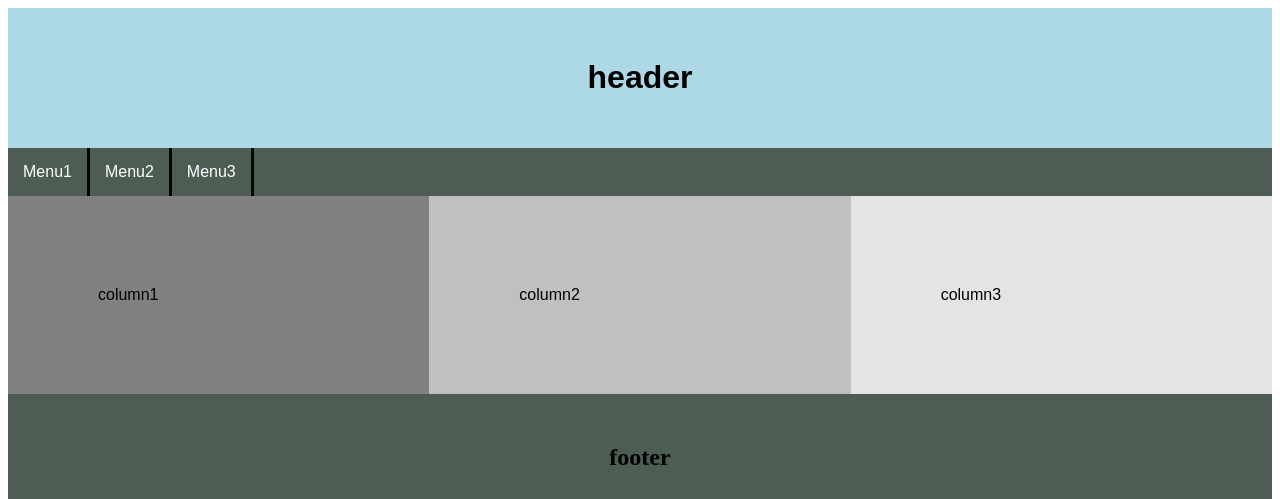
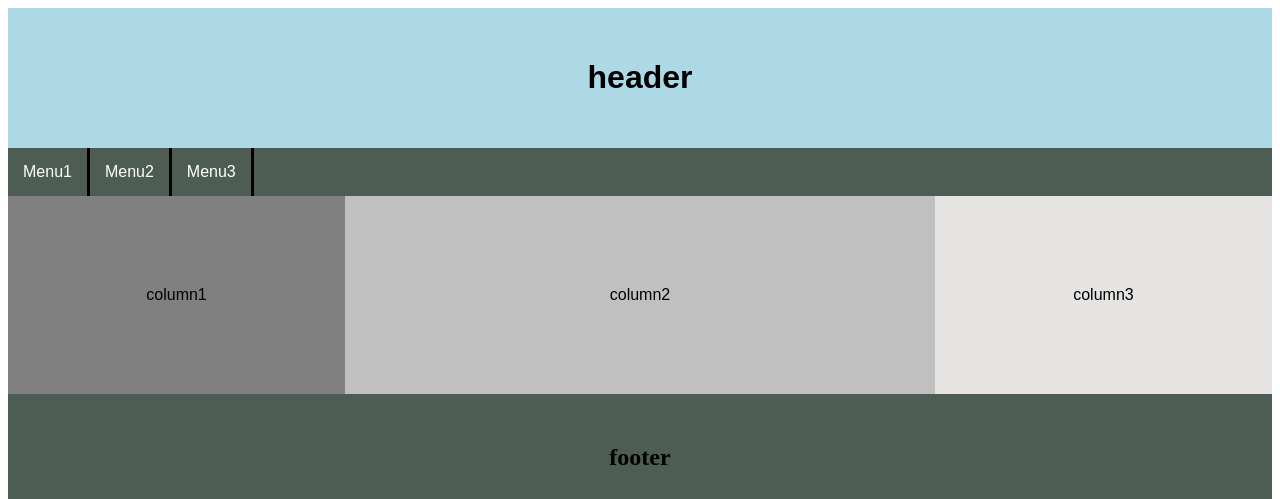
Before and after one commit to NadiaMimoun/NadiaMimoun.github.io, a plain HTML site: page w1d4/index.html in a window 1280 px wide. Shown: the top 499 px of the page. Drawn offline with Linux system fonts and the light colour scheme.

Commit message:
Update style.css

```diff
--- a/w1d4/style.css
+++ b/w1d4/style.css
@@ -33,14 +33,17 @@ h2 {
   flex: 10%;
   background-color: #808080;
   padding: 90px;
+  text-align: center;
 }
 .div2 {
-  flex: 10%;
+  flex: 30%;
   background-color: #c0c0c0;
   padding: 90px;
+  text-align: center;
 }
 .div3 {
   flex: 10%;
   background-color: #e5e4e2;
   padding: 90px;
+  text-align: center;
 }
```
